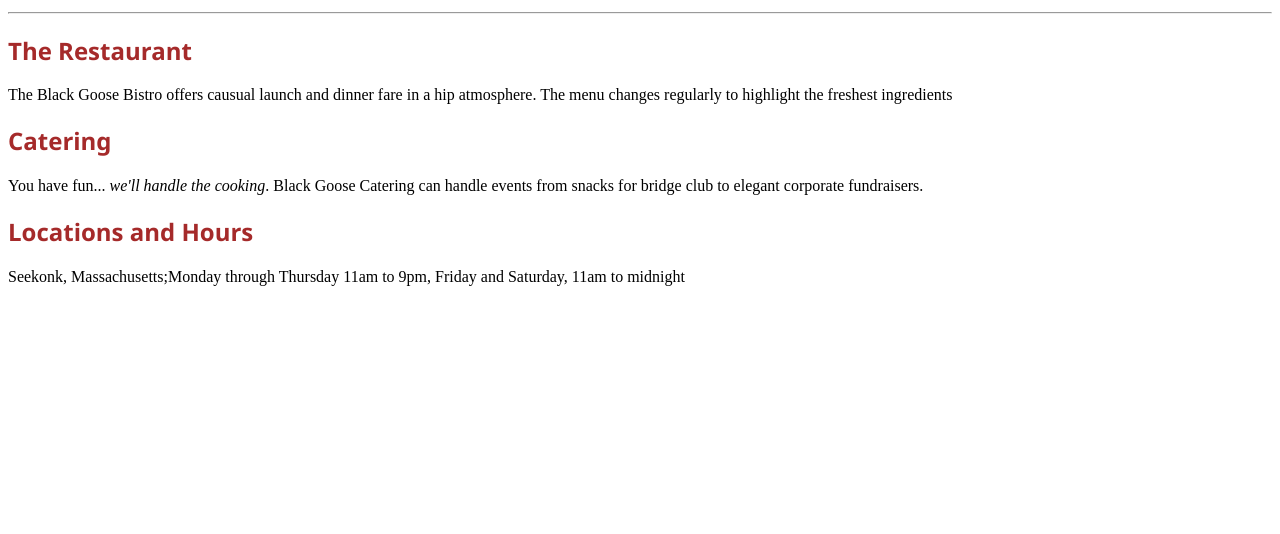
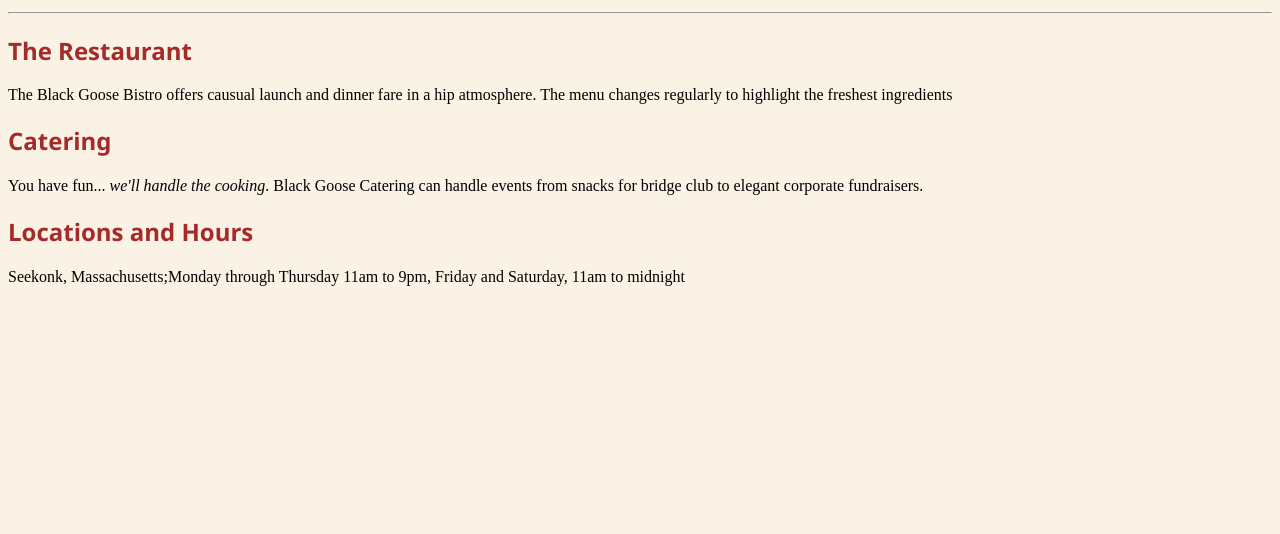
Before and after one commit to manuwajoel/webdesign, a plain HTML site: page CSS/02_fonts.html in a window 1280 px wide. Shown: the part 266-800 px from the top of the page. Drawn offline with Linux system fonts and the light colour scheme; files whose address does not match are found by name.

Commit message:
Css background

```diff
--- a/CSS/02_fonts.html
+++ b/CSS/02_fonts.html
@@ -3,6 +3,9 @@
   <head>
     <title>Black Goose Bistro</title>
     <style>
+      body {
+        background-color: #faf2e4;
+      }
       #h-heading {
         font-size: 40px;
         font-weight: 500;
```
